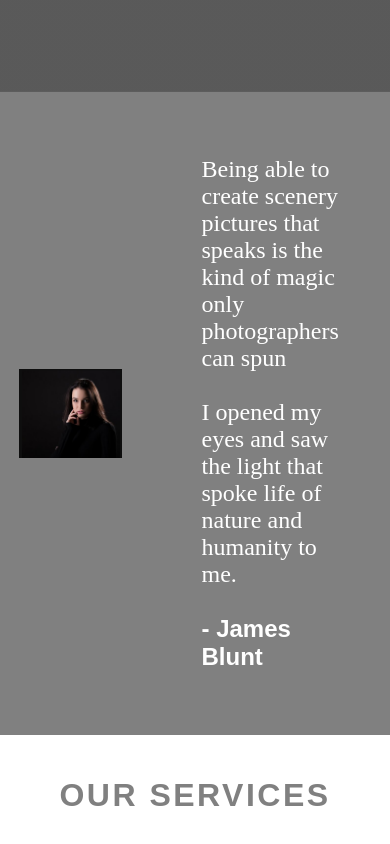
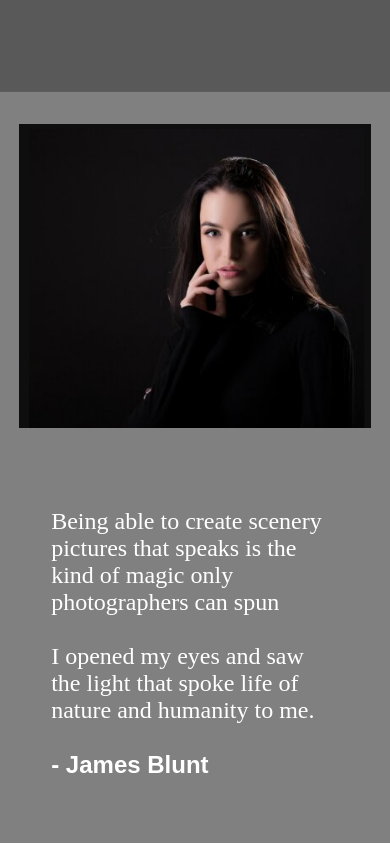
Before and after one commit to StephenOnyeka/Students, a plain HTML site: page index.html in a window 390 px wide. Shown: the part 580-1424 px from the top of the page. Drawn offline with Linux system fonts and the light colour scheme; a web font is replaced by a local one.

Commit message:
made changes to the flex movement on mobile

```diff
--- a/index.css
+++ b/index.css
@@ -108,22 +108,17 @@ li {
 }
 .aesthetics-container {
   display: flex;
-  flex-grow: 1;
-  flex-shrink: 1;
-
+  /* flex: 1;  */
   color: white;
-  /* justify-content: space-evenly; */
   align-items: center;
   align-content:center;
-  /* padding: 2rem; */
-  /* width: 100%; */
   max-width: 1200px;
     margin: 0 auto;
 
   /* border:1px solid red; */
 }
 .aesthetics-content-1 {
-  flex: 1;
+  /* flex: 1; */
   width: 100%;
 }
 .aesthetics-content-1 img {
@@ -131,7 +126,7 @@ li {
   /* width: 100%; */
 }
 .aesthetics-content-2 {
-  flex:1;
+  /* flex:1; */
   width: 100%;
   font-family: "Petit Formal Script", serif;
   font-weight: 400;
@@ -154,13 +149,7 @@ li {
 }
 
 #Services .topic {
-  /* font-style: bolder;
-    font-size: 2rem;
-    text-align: center;
-    font-family: sans-serif; */
-  /* margin-top: 4rem; */
   text-transform: uppercase;
-  /* background: transparent; */
   font-family: sans-serif;
   text-align: center;
   margin-bottom: 2rem;
@@ -357,8 +346,6 @@ li {
   .aesthetics-container {
   display: flex;
   flex-wrap: wrap;
-  /* padding: 2rem 0rem; */
-  /* padding: 0; */
   justify-content: space-evenly;
   gap: 3rem;
   width: 100%;
@@ -369,16 +356,12 @@ li {
 }
 }
 
-/* @media(max-width: 640px ){
+@media(max-width: 640px ){
 .aesthetics-container {
-  display: flex;
   flex-wrap: wrap;
-  justify-content: space-evenly;
-  gap: 3rem;
-  width: 100%;
 }
 .aesthetics-content-1 img{
   width: 100%;
 }
 
-} */
+}
```
